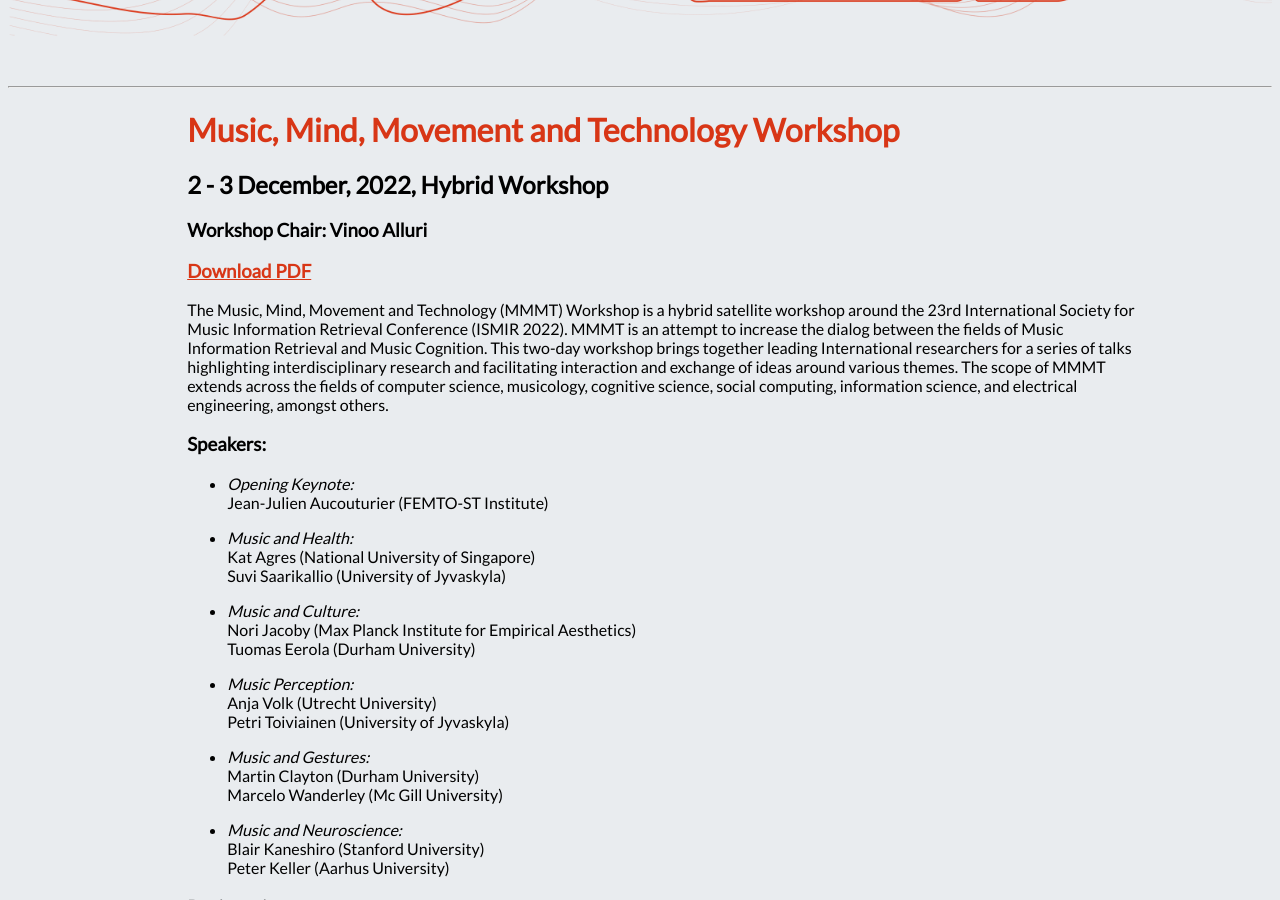
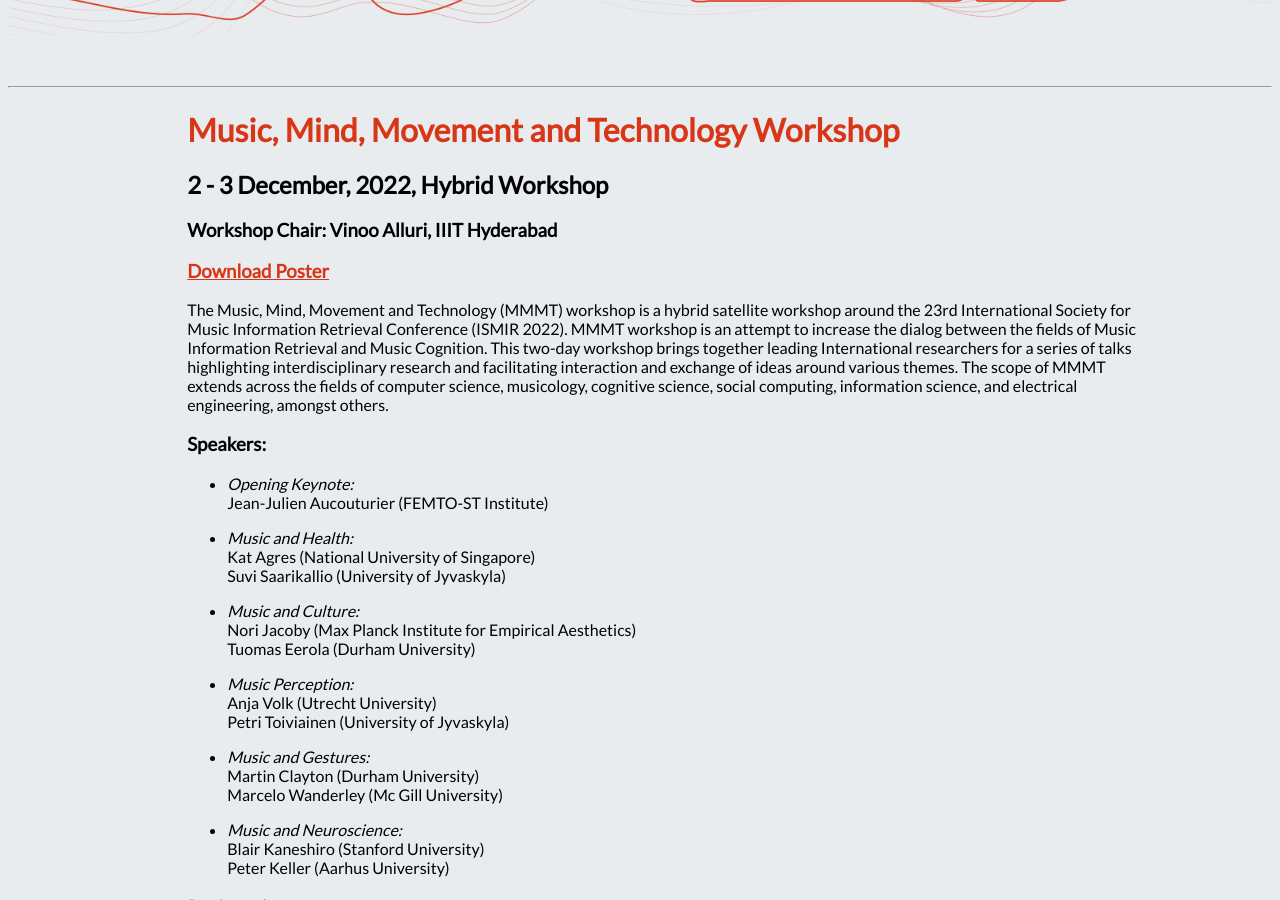
Before and after one commit to ismir2022/ismir2022.github.io, a Jekyll site: the page built from satellites/mmmt_staging.md, in a window 1280 px wide and 900 px high, scrolled down 451 px. Built offline with Jekyll 4.4.1, drawn with Linux system fonts in a browser that asks for light colours; nearby versions of some CDN libraries; some of the changed text lies outside the part shown.

Commit message:
Update mmmt_staging.md

```diff
--- a/satellites/mmmt_staging.md
+++ b/satellites/mmmt_staging.md
@@ -4,10 +4,10 @@
 ---
 # Music, Mind, Movement and Technology Workshop
 ## 2 - 3 December, 2022, Hybrid Workshop
-### Workshop Chair: Vinoo Alluri
+### Workshop Chair: Vinoo Alluri, IIIT Hyderabad
 
-### [**Download PDF**](../assets/MMMT_poster.pdf)
-The Music, Mind, Movement and Technology (MMMT) Workshop is a hybrid satellite workshop around the 23rd International Society for Music Information Retrieval Conference (ISMIR 2022). MMMT is an attempt to increase the dialog between the fields of Music Information Retrieval and Music Cognition. This two-day workshop brings together leading International researchers for a series of talks highlighting interdisciplinary research and facilitating interaction and exchange of ideas around various themes. The scope of MMMT extends across the fields of computer science, musicology, cognitive science, social computing, information science, and electrical engineering, amongst others.
+### [**Download Poster**](../assets/MMMT_poster.pdf)
+The Music, Mind, Movement and Technology (MMMT) workshop is a hybrid satellite workshop around the 23rd International Society for Music Information Retrieval Conference (ISMIR 2022). MMMT workshop is an attempt to increase the dialog between the fields of Music Information Retrieval and Music Cognition. This two-day workshop brings together leading International researchers for a series of talks highlighting interdisciplinary research and facilitating interaction and exchange of ideas around various themes. The scope of MMMT extends across the fields of computer science, musicology, cognitive science, social computing, information science, and electrical engineering, amongst others.
 
 ### Speakers:
 - _Opening Keynote:_ <br>
@@ -34,9 +34,6 @@
 Peter Keller (Aarhus University)<br>
 
 ### Registration
-
-<a href="https://www.townscript.com/e/mmmt-workshop-register" target="_blank"><button class="reg">Register Now for MMMT Workshop</button></a>
-<br>
 The registration fee for the workshop are as follows:
 
 <table class="reg">
@@ -85,10 +82,12 @@
 
 The registration fee for the workshop is the same for in-person or virtual attendance at the workshop. The convenient way to register for the MMMT workshop is to select it as an add-on during ISMIR 2022 registration. This is the recommended way to register for the workshop.
 
-If you wish to register only for the MMMT workshop (and not ISMIR 2022), you would be able to do it through this registration portal: **Link will be available from July 14 **
+If you wish to register only for the MMMT workshop (and not ISMIR 2022), you would be able to do it through the link below:
+<a href="https://www.townscript.com/e/mmmt-workshop-register" target="_blank"><button class="reg">Register for MMMT</button></a>
+<br>
 
 ### General Terms & Conditions:
-* By registering to this satellite event, you agree to abide by the ISMIR 2022 Code of Conduct.
+* By registering to this satellite event, you agree to abide by the [ISMIR 2022 Code of Conduct](https://ismir2022.ismir.net/codeofconduct).
 * All prices mentioned above are quoted in Indian Rupee (INR). Goods and Services Tax (GST) of 18% is applicable on the fees (as illustrated above)
 * All deadlines mentioned above are in AoE time zone (UTC-12:00, IST-17:30)
 * Approximately, 1 USD = 79 INR, 1 EUR = 80 INR, 100 JPY = 58 INR. Money from your account will get deducted at the prevailing rate of exchange at the time of transaction and your card issuer/bank may charge a currency conversion fee.
```
